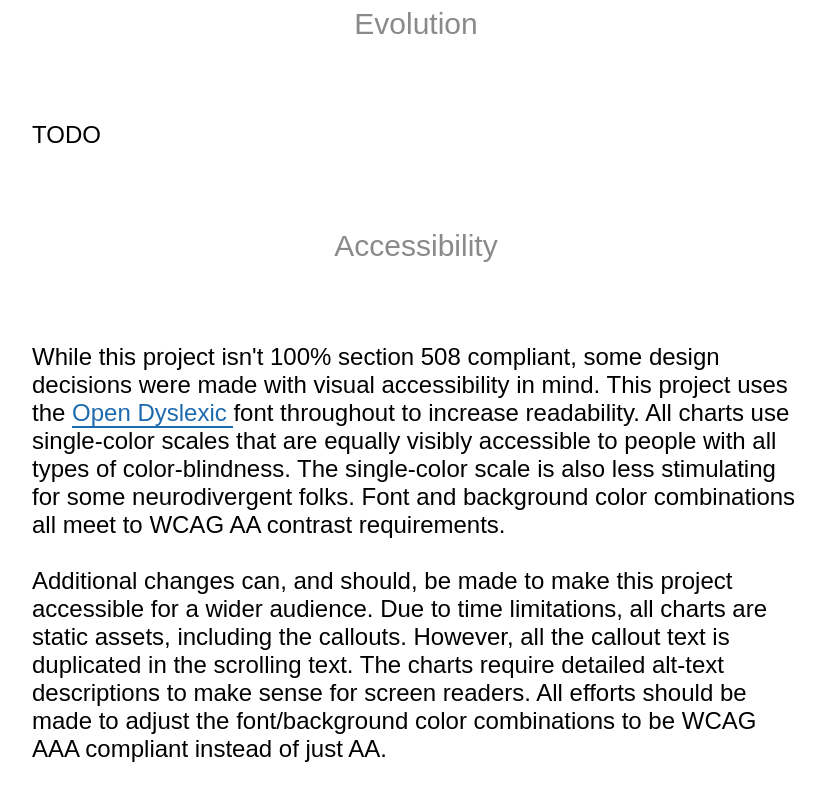
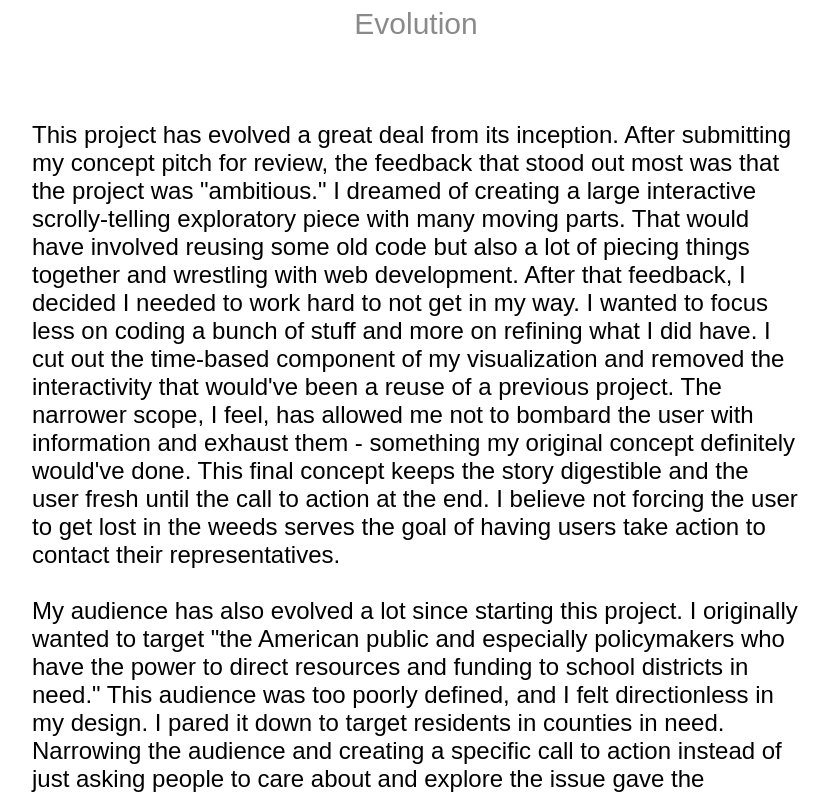
Before and after one commit to ervinkellym/StudentHouseholdConditions, a plain HTML site: page about.html in a window 1280 px wide. Shown: the part 2360-3156 px from the top of the page, without its empty margins (224-1053 px from the left). Drawn offline with Linux system fonts and the light colour scheme; a web font is replaced by a local one.

Commit message:
Update About Page
Add evolution section

```diff
--- a/about.html
+++ b/about.html
@@ -84,7 +84,39 @@
         </p>
         <h2 class="intro__dek">Evolution</h2>
         <p class="intro__text">
-         TODO
+         This project has evolved a great deal from its inception. After
+         submitting my concept pitch for review, the feedback that stood out
+         most was that the project was "ambitious." I dreamed of creating a
+         large interactive scrolly-telling exploratory piece with many moving
+         parts. That would have involved reusing some old code but also a lot
+         of piecing things together and wrestling with web development. After
+         that feedback, I decided I needed to work hard to not get in my way.
+         I wanted to focus less on coding a bunch of stuff and more on refining
+         what I did have. I cut out the time-based component of my visualization
+         and removed the interactivity that would've been a reuse of a previous
+         project. The narrower scope, I feel, has allowed me not to bombard the
+         user with information and exhaust them - something my original concept
+         definitely would've done. This final concept keeps the story digestible
+         and the user fresh until the call to action at the end. I believe not
+         forcing the user to get lost in the weeds serves the goal of having
+         users take action to contact their representatives.
+         <br><br>
+         My audience has also evolved a lot since starting this project. I
+         originally wanted to target "the American public and especially
+         policymakers who have the power to direct resources and funding to
+         school districts in need." This audience was too poorly defined, and I
+         felt directionless in my design. I pared it down to target residents in
+         counties in need. Narrowing the audience and creating a specific call
+         to action instead of just asking people to care about and explore the
+         issue gave the visualization much more purpose and direction.
+         <br><br>
+         This isn't the most technically ambitious project I have completed.
+         However, I have grown a lot through this process. I am a software
+         engineer, and coding is just so much fun for me that I get carried away
+         seeing what I can create until I have a big mess that is exhausting to
+         wade through. Learning to exercise restraint in my design is my most
+         significant accomplishment of this project, and I feel like it is the
+         cleanest story I've told.
         </p>
         <h2 class="intro__dek">Accessibility</h2>
         <p class="intro__text">
```
